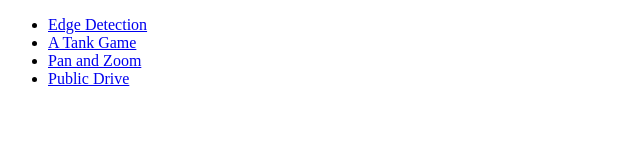
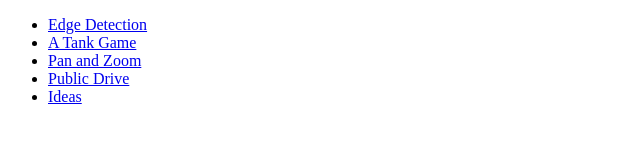
Before and after one commit to remtori/mini-webapp, a plain HTML site: page index.html in a window 1280 px wide. Shown: the full height of the page, 0-640 px from the left. Drawn offline with Linux system fonts and the light colour scheme.

Commit message:
Added ideas.html to index

```diff
--- a/index.html
+++ b/index.html
@@ -11,6 +11,7 @@
 		<li><a href="./ATG">A Tank Game</a></li>
 		<li><a href="./pan-and-zoom.html">Pan and Zoom</a></li>
 		<li><a href="https://drive.google.com/drive/folders/0B9NuyBv-nQkBSEJjUXJ6Xy16aXM?usp=sharing">Public Drive</a></li>
+		<li><a href="./ideas.html">Ideas</a></li>
 	</ul>
 </body>
 </html>
```
